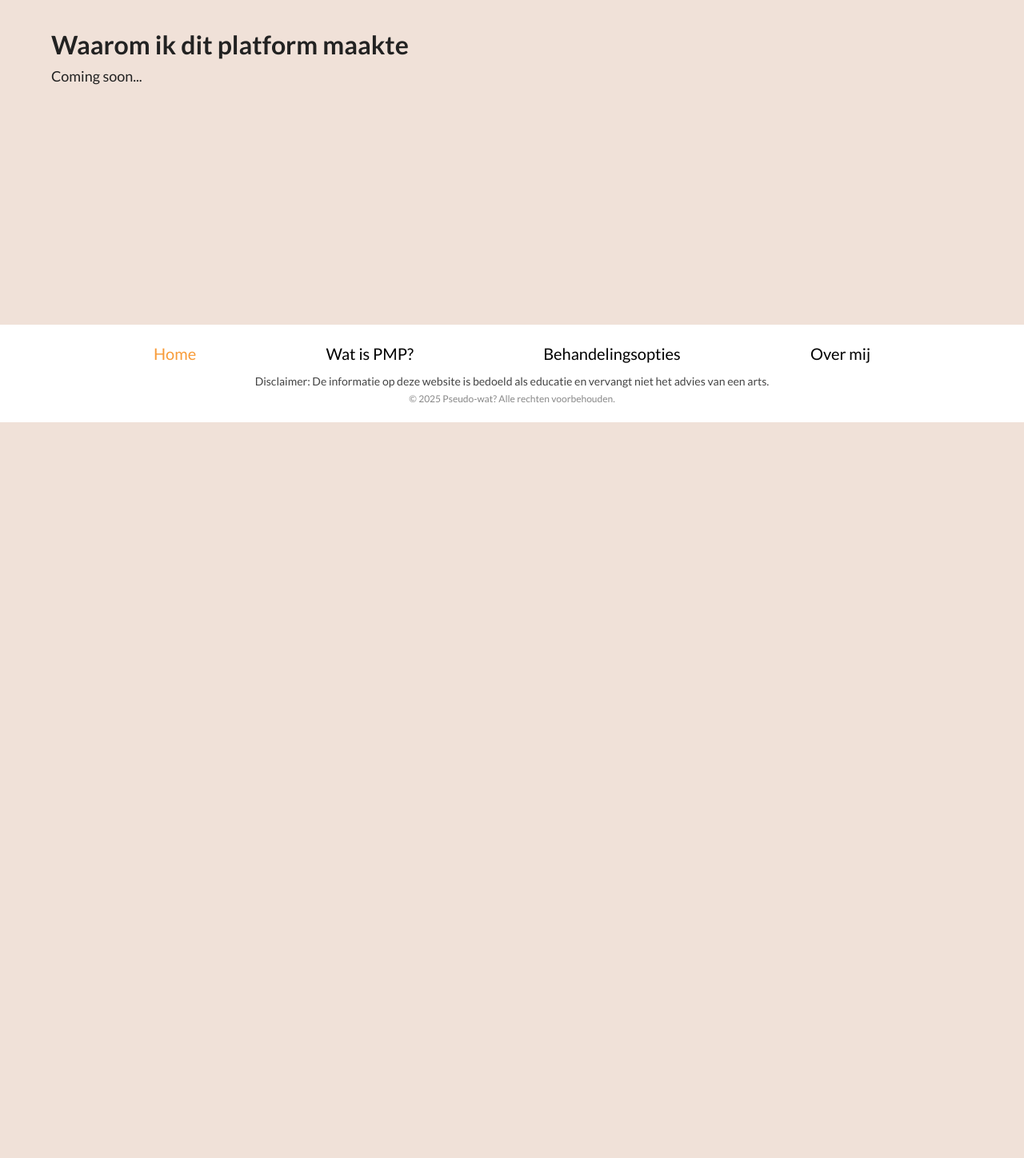
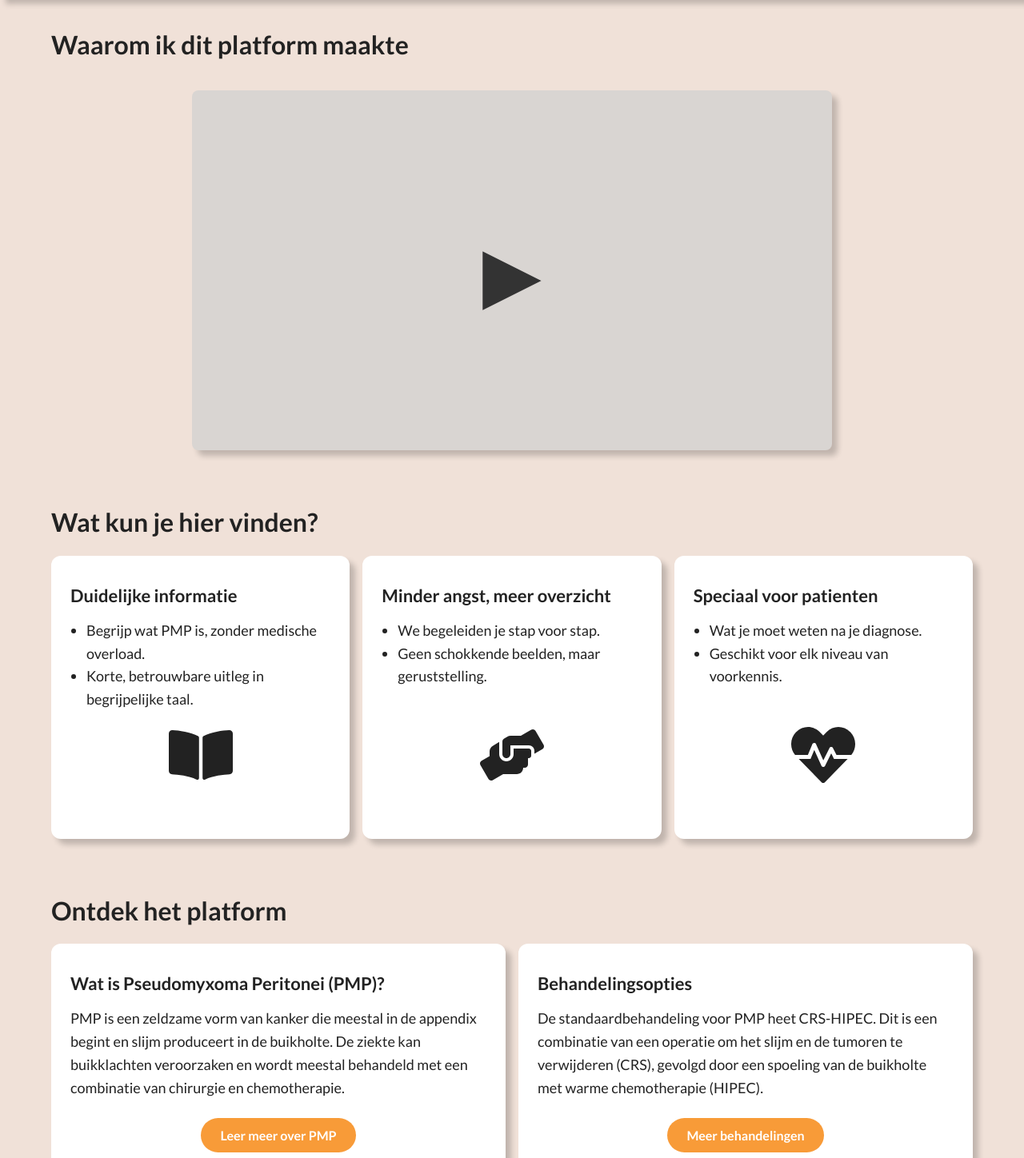
Before and after one commit to RachellevanUden/pseudo-wat-final, a React (Vite) app: page / in a window 1280 px wide. Shown: the part 282-1730 px from the top of the page at 80% size. Before the commit the page ends 810 px from the top, so only its background shows below. Built offline with nearby package versions, Linux system fonts and the light colour scheme.

Commit message:
feat(homepage): implement initial homepage layout with header, video, info blocks and CTA section

```diff
--- a/src/App.css
+++ b/src/App.css
@@ -57,6 +57,7 @@
 h3 {
   font-size: 1.375rem; /* 22px */
   font-weight: 600;
+  margin-bottom: 0.75rem;
 }
 
 h4 {
@@ -77,9 +78,10 @@
   border: none;
   padding: 0.75rem 1.5rem;
   font-weight: 600;
-    border-radius: 4px;
+  border-radius: 42px;
   cursor: pointer;
   transition: background-color 0.3s ease;
+  text-decoration: none;
 }
 
 button:hover,
--- /dev/null
+++ b/src/components/TextBlock.jsx
@@ -0,0 +1,16 @@
+import '../styles/TextBlock.css'
+
+function TextBlock({ title, children, icon, cta }) {
+  return (
+    <section className="text-block">
+      <h3>{title}</h3>
+      <div className="text-block-content">
+        {children}
+      </div>
+      {icon && <div className="text-block-icon">{icon}</div>}
+      {cta && <div className="text-block-cta">{cta}</div>}
+    </section>
+  );
+}
+
+export default TextBlock;
--- a/src/pages/Home.jsx
+++ b/src/pages/Home.jsx
@@ -1,13 +1,62 @@
 import Header from '../components/Header'
 import TextBlock from '../components/TextBlock'
+import '../styles/Home.css'
+import { Link } from 'react-router-dom'
+import { FaBookOpen, FaHandsHelping, FaHeartbeat } from 'react-icons/fa'
 
 function Home() {
     return (
         <>
         <Header />
             <main className='container'>
-            <h2>Waarom ik dit platform maakte</h2>
-            <p>Coming soon...</p>
+                <h2>Waarom ik dit platform maakte</h2>
+                    <section className='video-section'>
+                        <div className='video-placeholder'>
+                            <span className="play-icon">▶</span>
+                        </div>
+                    </section>
+                <h2>Wat kun je hier vinden?</h2>
+                <div className= "info-sectie">
+                    <TextBlock
+                        title="Duidelijke informatie"
+                        icon={<FaBookOpen />} >
+                        <ul>
+                            <li>Begrijp wat PMP is, zonder medische overload.</li>
+                            <li>Korte, betrouwbare uitleg in begrijpelijke taal.</li>
+                        </ul>
+                    </TextBlock>
+                    <TextBlock
+                        title="Minder angst, meer overzicht"
+                        icon={<FaHandsHelping />} >
+                        <ul>
+                            <li>We begeleiden je stap voor stap.</li>
+                            <li>Geen schokkende beelden, maar geruststelling.</li>
+                        </ul>
+                    </TextBlock>
+                    <TextBlock
+                        title="Speciaal voor patienten"
+                        icon={<FaHeartbeat />} >
+                        <ul>
+                            <li>Wat je moet weten na je diagnose.</li>
+                            <li>Geschikt voor elk niveau van voorkennis.</li>
+                        </ul>
+                    </TextBlock>
+                </div>
+
+                <h2>Ontdek het platform</h2>
+                <div className= "ontdek-sectie">
+                    <TextBlock
+                        title="Wat is Pseudomyxoma Peritonei (PMP)?"
+                        cta={<Link to="/WatIsPmp" className="button">Leer meer over PMP</Link>} >
+                        <p>PMP is een zeldzame vorm van kanker die meestal in de appendix begint en slijm produceert in de buikholte. De ziekte kan buikklachten veroorzaken en wordt meestal behandeld met een combinatie van chirurgie en chemotherapie.</p>
+                    </TextBlock>
+                    <TextBlock
+                        title="Behandelingsopties"
+                        cta={<Link to="/Behandelingsopties" className="button">Meer behandelingen</Link>} >
+                        <p>De standaardbehandeling voor PMP heet CRS-HIPEC. Dit is een combinatie van een operatie om het slijm en de tumoren te verwijderen (CRS), gevolgd door een spoeling van de buikholte met warme chemotherapie (HIPEC).</p>
+                    </TextBlock>
+                </div>
+
             </main>
         </>
     );
--- a/src/styles/Header.css
+++ b/src/styles/Header.css
@@ -2,6 +2,7 @@
   position: relative;
   text-align: center;
   overflow: hidden;
+  box-shadow: 7px 7px 7px rgba(0, 0, 0, 0.2);
 }
 
 .header-bg {
--- /dev/null
+++ b/src/styles/Home.css
@@ -0,0 +1,49 @@
+.video-section {
+  text-align: center;
+  margin-bottom: 4rem;
+}
+
+.video-placeholder {
+  width: 100%;
+  max-width: 800px;
+  height: 450px;
+  background-color: #D9D5D2;
+  margin: 2rem auto;
+  display: flex;
+  align-items: center;
+  justify-content: center;
+  border-radius: 8px;
+  box-shadow: 7px 7px 7px rgba(0, 0, 0, 0.2);
+}
+
+.play-icon {
+  font-size: 6rem;
+  color: #333;
+}
+
+.info-sectie {
+  display: flex;
+  flex-wrap: wrap;
+  justify-content: space-between;
+  gap: 1rem;
+  margin: 1rem 0;
+  margin-bottom: 4rem;
+}
+
+.icon {
+  font-size: 3rem;
+  margin-bottom: 1rem;
+}
+
+.info-sectie-content {
+  text-align: left;
+}
+
+.ontdek-sectie {
+  display: flex;
+  flex-wrap: wrap;
+  justify-content: space-between;
+  gap: 1rem;
+  margin: 1rem 0;
+  margin-bottom: 4rem;
+}
--- /dev/null
+++ b/src/styles/TextBlock.css
@@ -0,0 +1,34 @@
+.text-block {
+  background-color: #fff;
+  border-radius: 12px;
+  padding: 2rem 1.5rem;
+  box-shadow: 7px 7px 7px rgba(0, 0, 0, 0.2);
+
+  flex-grow: 1;
+  flex-basis: 0;
+  box-sizing: border-box;
+  display: flex;
+  flex-direction: column;
+  justify-content: space-between;
+  text-align: left;
+}
+
+.text-block-content {
+  font-size: 1.125rem;
+}
+
+.text-block-content ul {
+  padding-left: 1.25rem;
+  margin: 0;
+}
+
+.text-block-icon {
+  font-size: 5rem;
+  margin-top: auto;
+  text-align: center;
+}
+
+.text-block-cta {
+  margin-top: 2rem;
+  text-align: center;
+}
```
Lines whose indentation alone changed are shown as unchanged.
